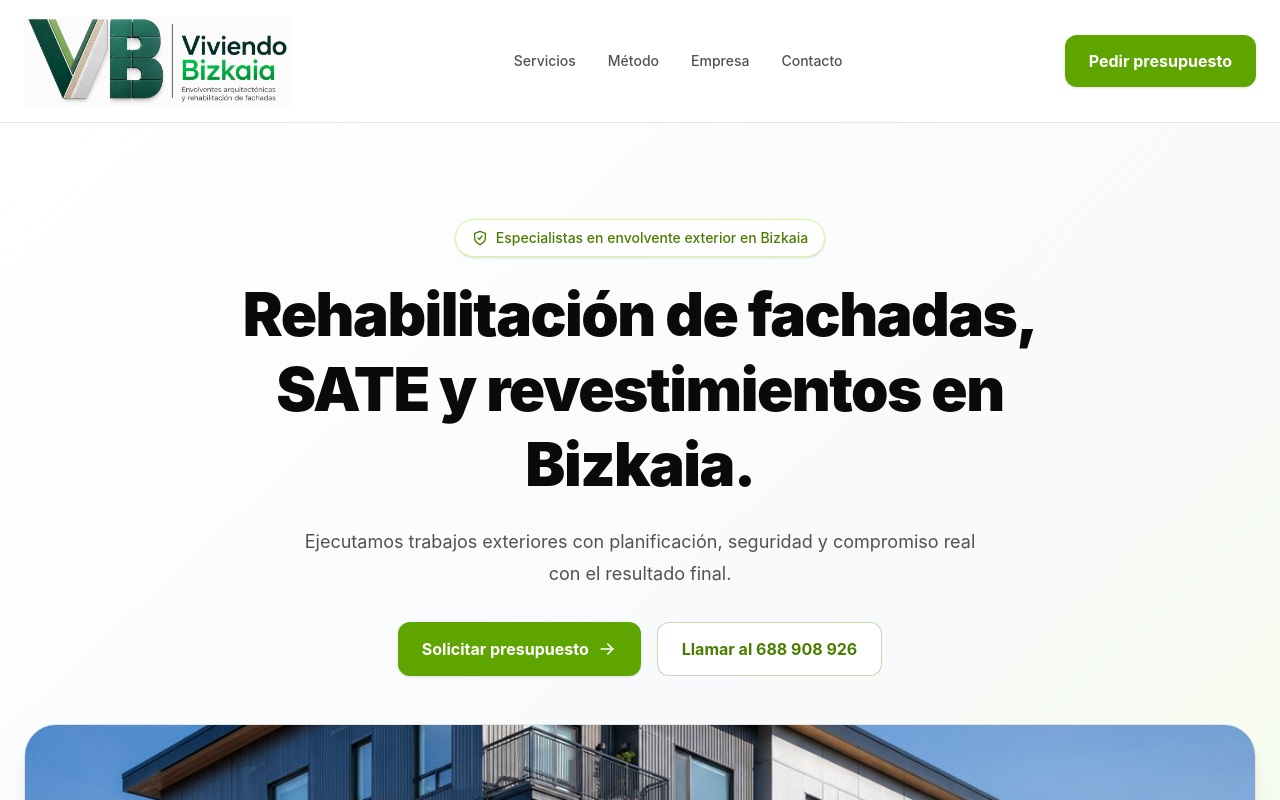
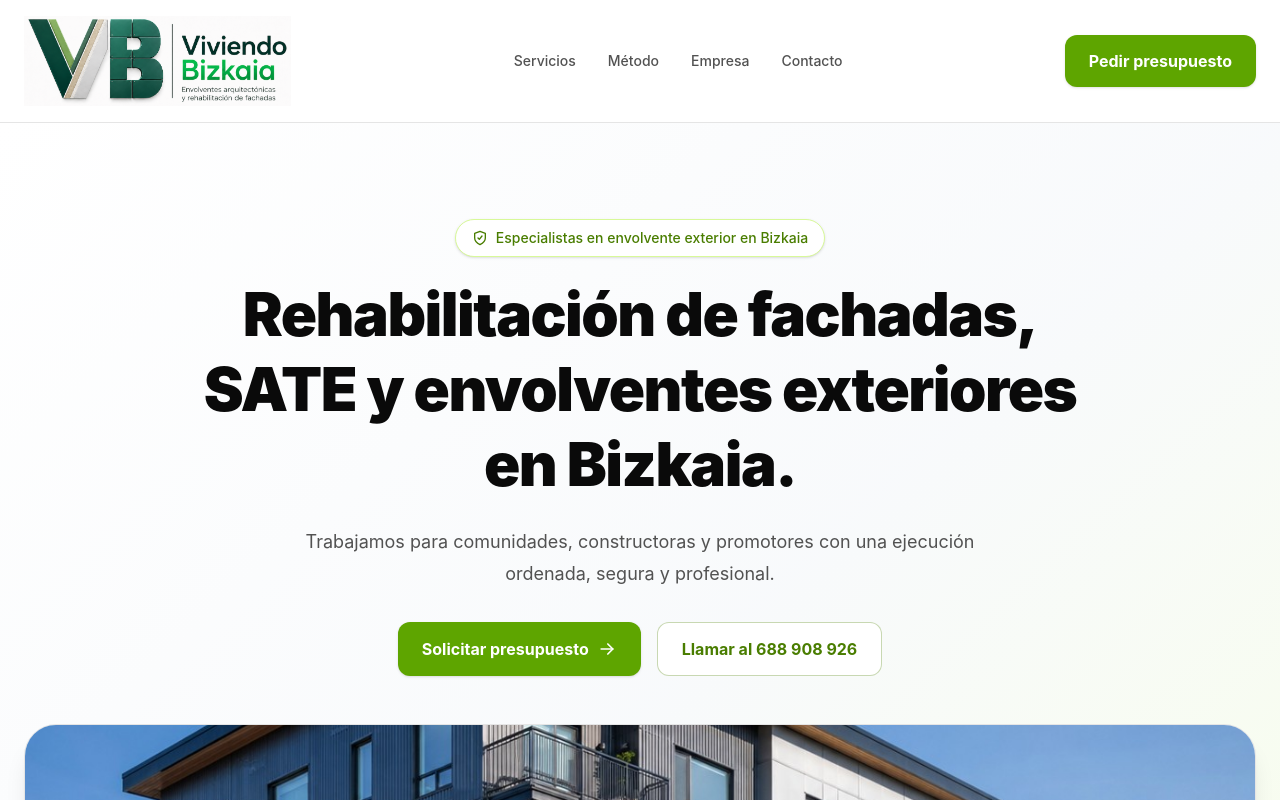
Before and after one commit to viviendobizkaia/viviendo-bizkaia, a React (Vite) app: page / in a window 1280 px wide. Shown: the top 800 px of the page. Built offline with nearby package versions, Linux system fonts and the light colour scheme.

Commit message:
mejorar textos principales

```diff
--- a/src/App.jsx
+++ b/src/App.jsx
@@ -191,11 +191,11 @@ export default function ViviendoBizkaiaHome() {
               </div>
 
               <h1 className="text-4xl font-black leading-tight tracking-tight md:text-6xl">
-                Rehabilitación de fachadas, SATE y revestimientos en Bizkaia.
+                Rehabilitación de fachadas, SATE y envolventes exteriores en Bizkaia.
               </h1>
 
               <p className="mx-auto mt-6 max-w-2xl text-lg leading-8 text-neutral-600">
-                Ejecutamos trabajos exteriores con planificación, seguridad y compromiso real con el resultado final.
+                Trabajamos para comunidades, constructoras y promotores con una ejecución ordenada, segura y profesional.
               </p>
 
               <div className="mt-8 flex flex-col justify-center gap-4 sm:flex-row">
```
